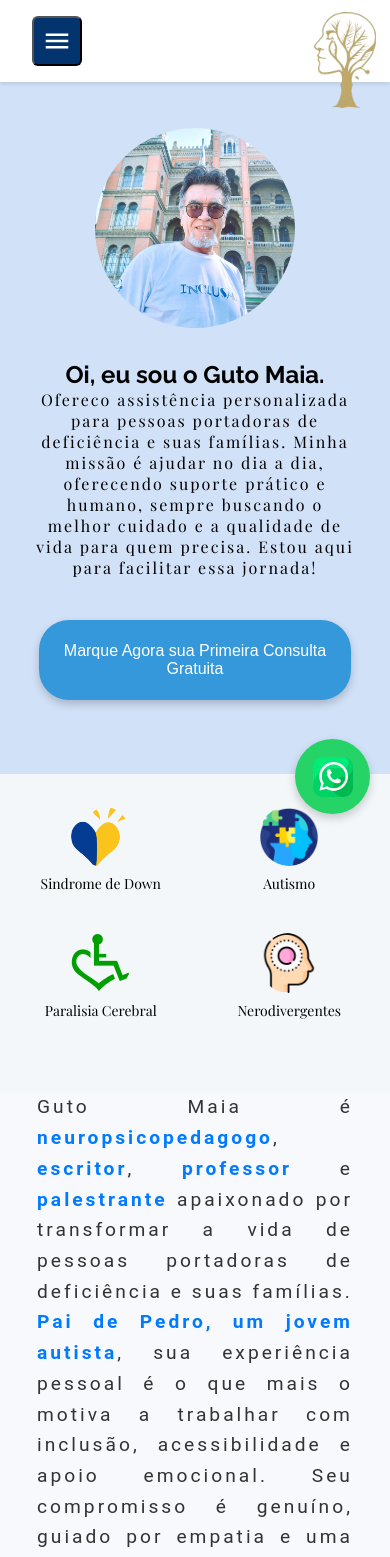
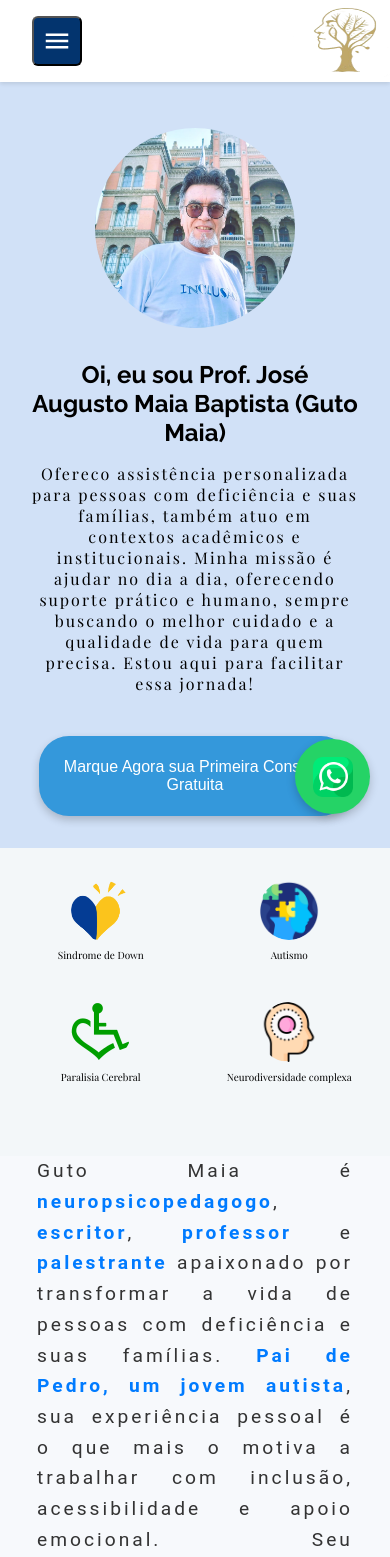
Before and after one commit to Mateus1rosengarten/gutoMaia, a Next.js app: page / in a window 390 px wide. Shown: the top 1557 px of the page. Built offline with nearby package versions, Linux system fonts and the light colour scheme; a web font is replaced by a local one.

Commit message:
fixing size of images and texts and logo for mobile

```diff
--- a/src/about.tsx
+++ b/src/about.tsx
@@ -23,6 +23,10 @@ const Row = styled.div`
   margin-bottom: 8vh;
   gap: 4vw;
   flex-wrap: wrap;
+
+  @media (max-width: 768px) {
+    margin-bottom:1rem;
+    }
 `;
 
 const TextContainer = styled.div`
@@ -135,7 +139,7 @@ const About: React.FunctionComponent = () => {
       <Row>
         <TextContainer>
           <h2 className="about-me">
-            Guto Maia é <strong>neuropsicopedagogo</strong>, <strong>escritor</strong>, <strong>professor</strong> e <strong>palestrante</strong> apaixonado por transformar a vida de pessoas portadoras de deficiência e suas famílias. <strong>Pai de Pedro, um jovem autista</strong>, sua experiência pessoal é o que mais o motiva a trabalhar com inclusão, acessibilidade e apoio emocional. Seu compromisso é genuíno, guiado por empatia e uma profunda vontade de fazer a diferença.
+            Guto Maia é <strong>neuropsicopedagogo</strong>, <strong>escritor</strong>, <strong>professor</strong> e <strong>palestrante</strong> apaixonado por transformar a vida de pessoas com deficiência e suas famílias. <strong>Pai de Pedro, um jovem autista</strong>, sua experiência pessoal é o que mais o motiva a trabalhar com inclusão, acessibilidade e apoio emocional. Seu compromisso é genuíno, guiado por empatia e uma profunda vontade de fazer a diferença.
           </h2>
         </TextContainer>
         <FirstImageContainer />
@@ -144,7 +148,7 @@ const About: React.FunctionComponent = () => {
         <SecondImageContainer />
         <TextContainer>
           <h2 className="about-me">
-            Guto é pós-graduado em <strong>Neuropsicopedagogia, Docência do Ensino Superior e Direitos Humanos, Saúde, Acessibilidade e Inclusão</strong> pela ENSP/Fiocruz, com <strong>11 cursos de extensão</strong> e <strong>autor de três livros</strong> sobre neurodiversidade e inclusão. É <strong>professor convidado na ENSP/Fiocruz</strong> e <strong>palestrante</strong> renomado em eventos sobre inclusão e educação adaptada. Com vasta experiência prática, foi <strong>coordenador de projetos socioeducativos</strong> e <strong>conselheiro de saúde pública</strong>, atuando em organizações como APAEs e ONGs especializadas em deficiências. Sua carreira é marcada pela busca por inovação e transformação na educação e inclusão social.<strong>(CBO 2394-40/45)</strong>
+            Guto é pós-graduado em <strong>Neuropsicopedagogia, Docência do Ensino Superior e Direitos Humanos, Saúde, Acessibilidade e Inclusão</strong> pela ENSP/Fiocruz, com <strong>11 cursos de extensão</strong> e <strong>autor de três livros</strong> sobre neurodiversidade complexa e inclusão. É <strong>professor convidado na ENSP/Fiocruz</strong> e <strong>palestrante</strong> renomado em eventos sobre inclusão e educação adaptada. Com vasta experiência prática, foi <strong>coordenador de projetos socioeducativos</strong> e <strong>conselheiro de saúde pública</strong>, atuando em organizações como APAEs e ONGs especializadas em deficiências, atuando também na implantação do InovaUSP Acessibilidade, fortalecendo a inovação em acessibilidade no ambiente acadêmico. Sua carreira é marcada pela busca por inovação e transformação na educação e inclusão social.
           </h2>
         </TextContainer>
       </Row>
--- a/src/app/footer.tsx
+++ b/src/app/footer.tsx
@@ -155,7 +155,7 @@ const FooterSection: React.FunctionComponent = () => {
           </SocialIconsFooter>
         </FooterLeft>
         <CopyrightText>
-          <p>&copy; {getCurrentYear()} Guto Maia (CBO 2394-40/45). Todos os direitos reservados.</p>
+          <p>&copy; {getCurrentYear()} José Augusto Maia Baptista(CBO 2394-40/45). Todos os direitos reservados.</p>
         </CopyrightText>
 
 
--- a/src/hero.tsx
+++ b/src/hero.tsx
@@ -20,6 +20,7 @@ justify-content: space-evenly;
 
 const HeroImage = styled.div`
   position: relative;
+  margin-top:2rem;
   width: 240px;
   height: 240px;
   background-size: cover;
@@ -52,6 +53,10 @@ flex-direction :column;
    width:100%;
    font-size:1rem;
 
+  }
+
+  h2{
+  margin-top: 1rem;
   }
 `
 
@@ -88,6 +93,7 @@ const HeroButton = styled.button`
   @media (max-width: 768px) {
     height: 80px;
     width: 80vw;
+     margin-bottom:0;
 
   }
 `
@@ -105,8 +111,8 @@ const HeroSection:React.FunctionComponent = () => {
         <Hero id="home">
             <HeroImage />
             <HeroText>
-                <h1>Oi, eu sou o Guto Maia.</h1>
-                <h2>Ofereco assistência personalizada para pessoas portadoras de deficiência e suas famílias. Minha missão é ajudar no dia a dia, oferecendo suporte prático e humano, sempre buscando o melhor cuidado e a qualidade de vida para quem precisa. Estou aqui para facilitar essa jornada! </h2>
+                <h1>Oi, eu sou Prof. José Augusto Maia Baptista (Guto Maia)</h1>
+                <h2 className="hero-h2">Ofereco assistência personalizada para pessoas com deficiência e suas famílias, também atuo em contextos acadêmicos e institucionais. Minha missão é ajudar no dia a dia, oferecendo suporte prático e humano, sempre buscando o melhor cuidado e a qualidade de vida para quem precisa. Estou aqui para facilitar essa jornada! </h2>
 <HeroButton
 onClick={handleOpenWhats}
 >Marque Agora sua Primeira Consulta Gratuita</HeroButton>
--- a/src/navbar.tsx
+++ b/src/navbar.tsx
@@ -57,12 +57,40 @@ cursor:pointer;
 display: ${({ isOpen }) => (isOpen ? 'none' : 'block')};
 width: 120px;
 height: 100px;
+display:none;
   }
 
   @media (max-width: 550px) {
 display: ${({ isOpen }) => (isOpen ? 'none' : 'block')};
 width: 120px;
 height: 100px;
+display:none;
+  }
+`
+
+const NavLogoMobile = styled.div.withConfig({
+  shouldForwardProp:(props) => props !== 'isOpen',
+}) <{isOpen : boolean}>`
+width: 150px;
+height: 120px;
+position: absolute;
+top:0;
+right:0;
+cursor:pointer;
+display:none;
+
+ @media (max-width: 768px) {
+display: ${({ isOpen }) => (isOpen ? 'none' : 'block')};
+width: 120px;
+height: 100px;
+display:block;
+  }
+
+  @media (max-width: 550px) {
+display: ${({ isOpen }) => (isOpen ? 'none' : 'block')};
+width: 120px;
+height: 100px;
+
   }
 `
 
@@ -70,7 +98,7 @@ height: 100px;
 const NavLink = styled.a`
   text-decoration: none;
   color: inherit;
-  display: block;
+
 `;
 
 const StyledButton = styled.button.withConfig({
@@ -108,6 +136,9 @@ const Navbar: React.FC<NavBarProps> = ({ toggle,isOpen }) => {
        <NavLogo isOpen={isOpen}>
           <Image src={'/images/logo1.png'} alt="logo" width={150} height={120} objectFit="cover" />
         </NavLogo>
+        <NavLogoMobile isOpen={isOpen}>
+          <Image src={'/images/logo1.png'} alt="logo" width={150} height={80} objectFit="cover" />
+        </NavLogoMobile>
       <NavList>
         <NavItem>
           <NavLink href="#home">Home</NavLink>
--- a/src/pictureBig.tsx
+++ b/src/pictureBig.tsx
@@ -3,7 +3,7 @@ import styled from "styled-components";
 
 const PictureComponent = styled.div`
   width: 100vw;
-  height: 55vh;
+  height: 50vh;
   min-height:300px;
   background-image: url('/images/palestra.jpeg');
   background-size: cover;
@@ -12,7 +12,8 @@ const PictureComponent = styled.div`
   cursor:pointer;
 
  @media (max-width: 768px) {
-    height:30vh;
+    height:20vh;
+     min-height:200px;
 }
 `
 
--- a/src/publico.tsx
+++ b/src/publico.tsx
@@ -31,6 +31,7 @@ const IconWrapper = styled.div `
 
    @media (max-width: 768px) {
     margin-bottom:40px;
+    font-size: 10px;
 
   }
 `
@@ -114,7 +115,7 @@ const TargetPublic: React.FunctionComponent = () => {
                 </IconWrapper>
                 <IconWrapper>
                 <NeuroDivergentesImage />
-                <Title>Nerodivergentes</Title>
+                <Title>Neurodiversidade complexa</Title>
                 </IconWrapper>
             </Container>
 
--- a/src/service.tsx
+++ b/src/service.tsx
@@ -43,12 +43,20 @@ const ServiceCard = styled.div`
     font-size: 1.6rem;
     color: #333;
     margin-bottom: 1rem;
+
+    @media (max-width: 768px) {
+    font-size: 1.3rem;
+}
   }
 
   p {
     font-size: 1.2rem;
     color: #555;
     line-height: 1.5;
+
+    @media (max-width: 768px) {
+    font-size: 1rem;
+}
   }
 
     @media (max-width: 768px) {
@@ -153,7 +161,7 @@ const Service: React.FunctionComponent = () => {
 
       <CardContainer>
         <ServiceCard>
-          <h3 className="card-title"><strong>Atendimento Personalizado </strong></h3>
+          <h3 className="card-title"><strong>Atendimento Personalizado</strong></h3>
           <p className="card-text">Ofereço um atendimento <strong>personalizado e humanizado</strong>, com foco no bem-estar do paciente e também no <strong>suporte essencial à família</strong>. Tendo acesso a uma <strong>comunidade de apoio</strong>, onde famílias podem compartilhar experiências , fortalecendo a rede de inclusão e suporte.</p>
           <Button href={`https://wa.me/5511993784603?text=${customMessage}`} target="_blank">
           <img className="icon" src="./images/whatsapp.png" alt="WhatsApp" />
@@ -162,7 +170,7 @@ const Service: React.FunctionComponent = () => {
 
         </ServiceCard>
         <ServiceCard>
-          <h3 className="card-title"><strong>Terapias Online com Flexibilidade</strong></h3>
+          <h3 className="card-title"><strong>Terapias Online</strong></h3>
           <p className="card-text">Acredito que a inclusão e o apoio não devem ter fronteiras. Por isso, meu serviço é totalmente online, proporcionando a possibilidade de atender pessoas sem limitações geográficas. <strong>As terapias são realizadas via EAD</strong>, garantindo flexibilidade e comodidade para quem precisa de apoio.</p>
           <Button href={`https://wa.me/5511993784603?text=${customMessage}`} target="_blank">
           <img className="icon" src="./images/whatsapp.png" alt="WhatsApp" />
```
Also changed, not shown: public/images/palestra.jpeg.
